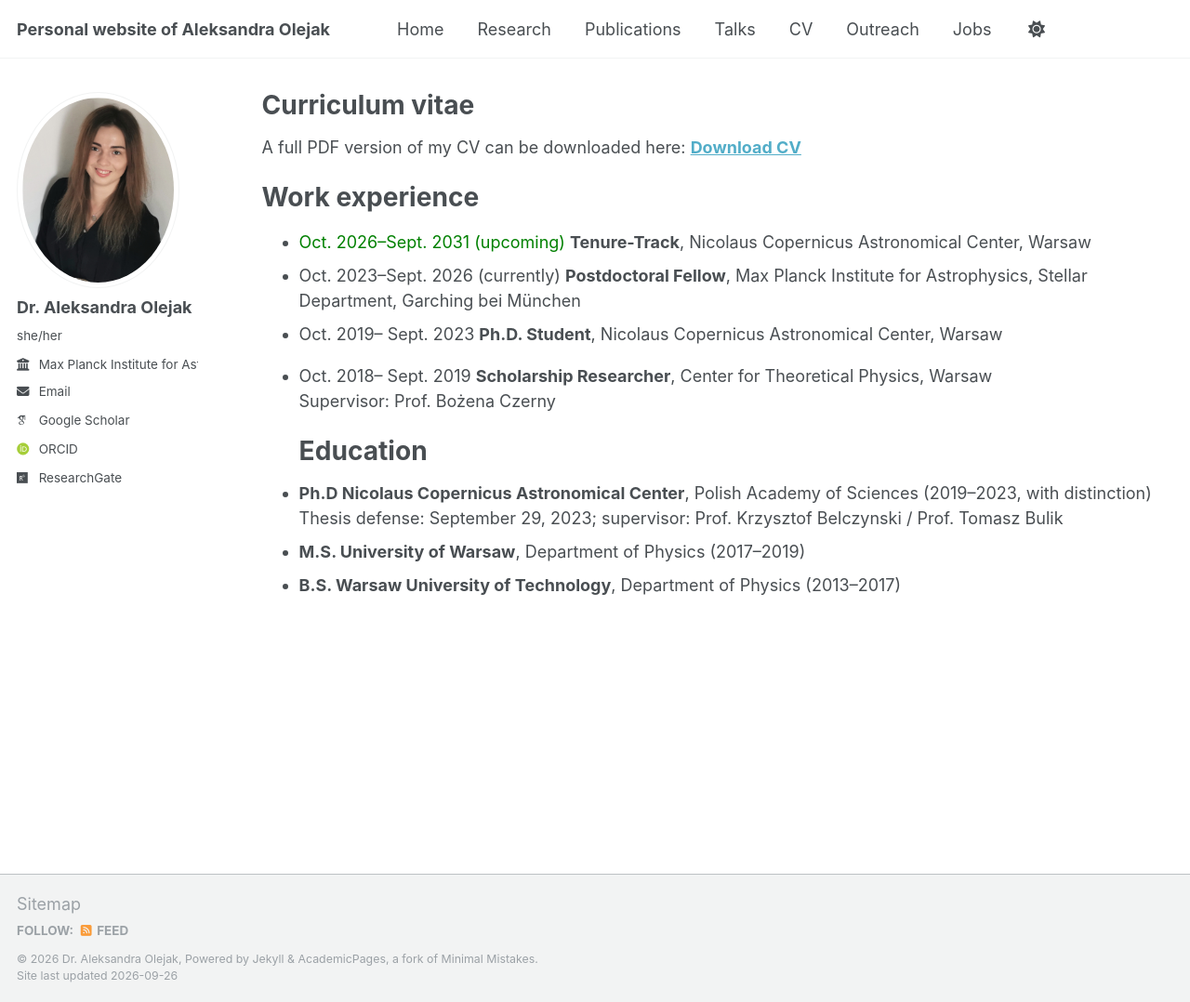
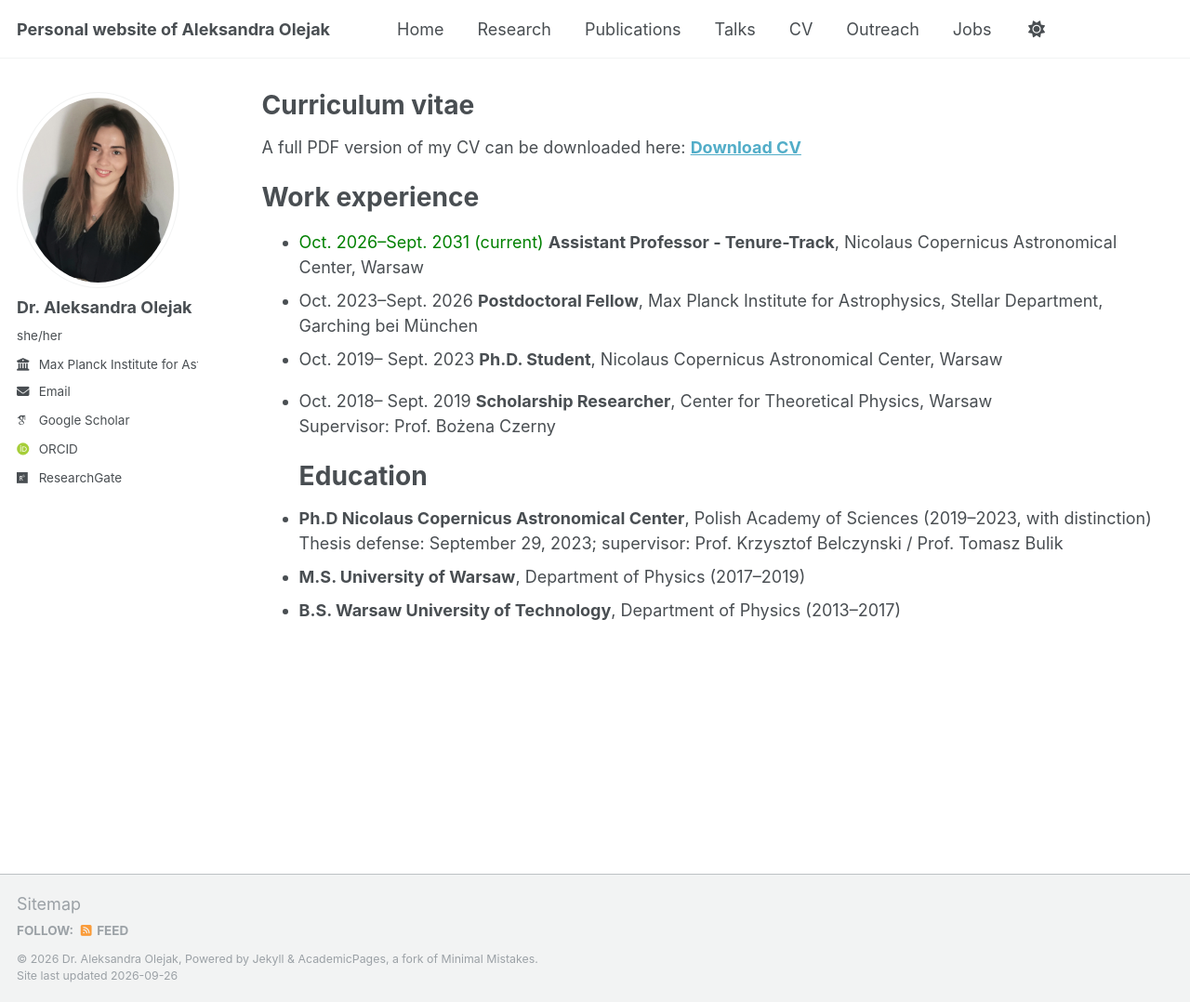
Before and after one commit to aleole/aleole.github.io, a Jekyll site: the page built from _pages/cv.md, in a window 1280 px wide and 1078 px high. Shown: the whole window at 93% size. Built offline with Jekyll 4.4.1, drawn with Linux system fonts in a browser that asks for light colours; some web fonts are replaced; a script that is not in the unit is left out.

Commit message:
Update cv.md

```diff
--- a/_pages/cv.md
+++ b/_pages/cv.md
@@ -13,8 +13,8 @@ A full PDF version of my CV can be downloaded here: **[Download CV](/files/CV_Al
 
 Work experience
 ======
-- <span style="color: green;">Oct. 2026–Sept. 2031 (upcoming)</span> **Tenure-Track**, Nicolaus Copernicus Astronomical Center, Warsaw
-- Oct. 2023–Sept. 2026 (currently) **Postdoctoral Fellow**, Max Planck Institute for Astrophysics, Stellar Department, Garching bei München
+- <span style="color: green;">Oct. 2026–Sept. 2031 (current)</span> **Assistant Professor  - Tenure-Track**, Nicolaus Copernicus Astronomical Center, Warsaw
+- Oct. 2023–Sept. 2026 **Postdoctoral Fellow**, Max Planck Institute for Astrophysics, Stellar Department, Garching bei München
 - Oct. 2019– Sept. 2023 **Ph.D. Student**, Nicolaus Copernicus Astronomical Center, Warsaw
 - Oct. 2018– Sept. 2019 **Scholarship Researcher**, Center for Theoretical Physics, Warsaw
   Supervisor: Prof. Bożena Czerny
```
